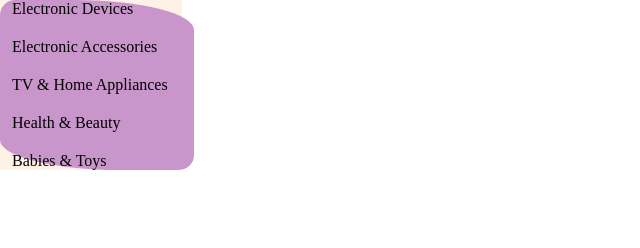
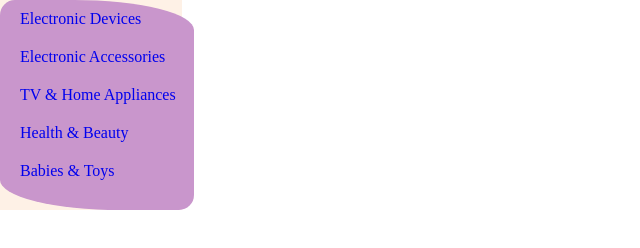
Before and after one commit to minhngoc2/learn-git, a plain HTML site: page buoi-7/index.html in a window 1280 px wide. Shown: the whole page, without its empty margins (0-640 px from the left). Drawn offline with Linux system fonts and the light colour scheme.

Commit message:
Re-submit Multi Menu Lazada

```diff
--- a/buoi-7/index.html
+++ b/buoi-7/index.html
@@ -12,7 +12,7 @@
     <div class="container">
       <ul id="main-menu">
         <li class="sub-menu">
-          Electronic Devices
+          <a href="#">Electronic Devices</a>
           <i style="color: orange" class="fas fa-chevron-right"></i>
 
           <ul class="mini-menu">
@@ -28,7 +28,7 @@
           </ul>
         </li>
         <li class="sub-menu">
-          Electronic Accessories
+          <a href="#">Electronic Accessories</a>
           <i style="color: orange" class="fas fa-chevron-right"></i>
           <ul class="mini-menu">
             <li>
@@ -39,7 +39,7 @@
           </ul>
         </li>
         <li class="sub-menu">
-          TV & Home Appliances
+          <a href="#">TV & Home Appliances</a>
           <i style="color: orange" class="fas fa-chevron-right"></i>
           <ul class="mini-menu">
             <li><a href="#">Television & Video</a></li>
@@ -48,7 +48,7 @@
           </ul>
         </li>
         <li class="sub-menu">
-          Health & Beauty
+          <a href="#">Health & Beauty</a>
           <i style="color: orange" class="fas fa-chevron-right"></i>
           <ul class="mini-menu">
             <li><a href="#">Skin care</a></li>
@@ -57,7 +57,7 @@
           </ul>
         </li>
         <li class="sub-menu">
-          Babies & Toys
+          <a href="#">Babies & Toys</a>
           <i style="color: orange" class="fas fa-chevron-right"></i>
           <ul class="mini-menu">
             <li><a href="#">Diapering & Potty</a></li>
--- a/buoi-7/style.css
+++ b/buoi-7/style.css
@@ -31,17 +31,17 @@ i {
 }
 .sub-menu:hover i {
   opacity: 1;
+  right: 10px;
 }
 #main-menu {
   display: grid;
-  grid-gap: 20px;
-  padding-left: 12px;
+  /* grid-gap: 20px; */
+  padding: 10px 0px 10px 12px;
   position: relative;
   width: 182px;
 }
 .mini-menu {
-  padding: 0px 20px 0px 0px;
-  height: 170px;
+  height: 210px;
   position: absolute;
   top: 0;
   left: 0;
@@ -59,9 +59,9 @@ i {
 a {
   display: block;
   padding-left: 8px;
-  height: 27px;
-  line-height: 27px;
+  /* line-height: 27px; */
   text-decoration: none;
+  padding-bottom: 20px;
 }
 .container {
   background-color: #fef1e6;
@@ -76,8 +76,16 @@ a {
   -webkit-transition: all 0.7s ease;
   transition: all 0.7s ease;
 }
-a:hover{
+.mini-menu a:hover{
     text-decoration: underline;
     color: #39A388;
     transition: all 0.4s ease;
+    background-color: azure;
 }
+.sub-menu > a{
+  display: inline-block;
+  box-sizing: border-box;
+}
+.mini-menu a{
+  padding: 10px 8px 15px 10px;
+}
```
